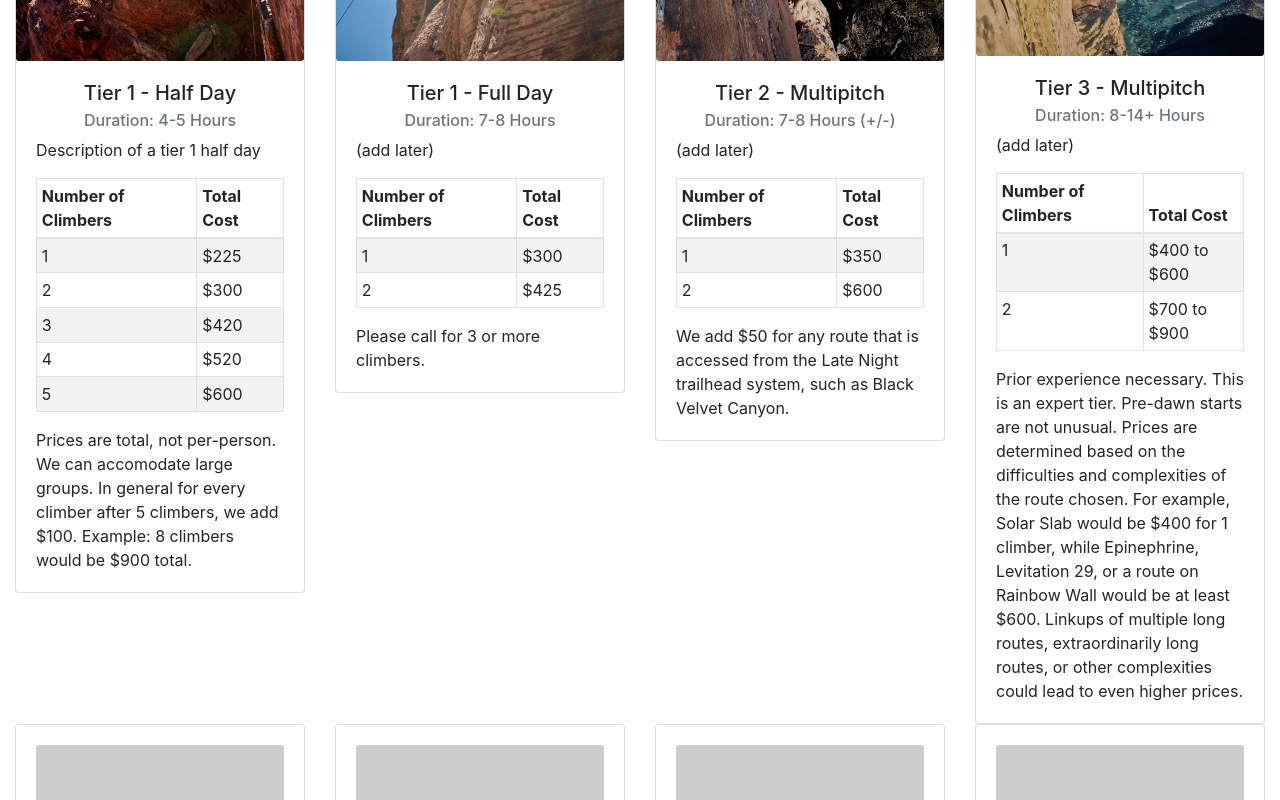
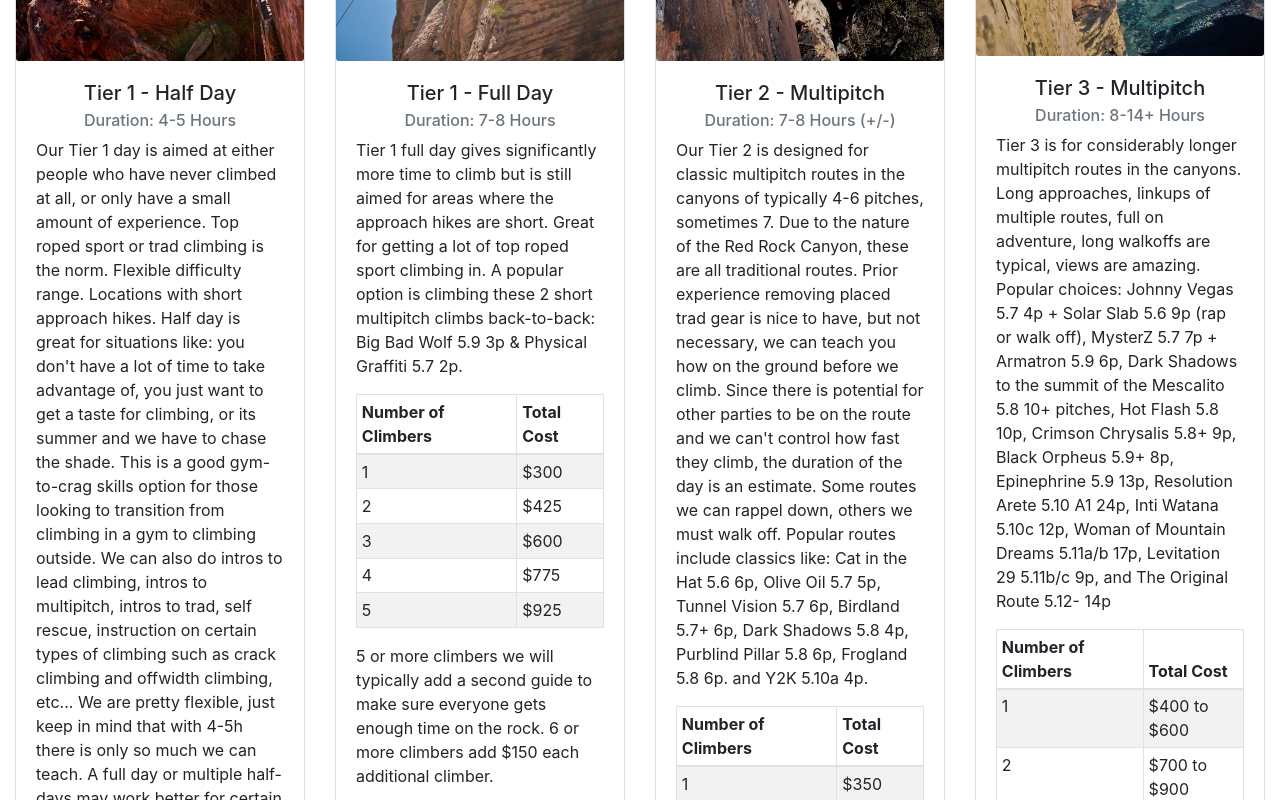
Before and after one commit to j-poneil/desert-rock-sports, a React (Create React App) app: page /guiding in a window 1280 px wide. Shown: the part 940-1740 px from the top of the page. Built offline with nearby package versions, Linux system fonts and the light colour scheme; a web font is replaced by a local one.

Commit message:
added descriptions, needs paragraphs, lists

```diff
--- a/src/components/data/guideTiers.js
+++ b/src/components/data/guideTiers.js
@@ -19,7 +19,7 @@ export const tiers = [
         imgCredit: "Calico Basin. Photo by Matt Kuehl.",
         tierName: "Tier 1 - Half Day",
         tierDuration: "4-5 Hours",
-        tierDescription: "Description of a tier 1 half day",
+        tierDescription: "Our Tier 1 day is aimed at either people who have never climbed at all, or only have a small amount of experience. Top roped sport or trad climbing is the norm. Flexible difficulty range. Locations with short approach hikes. Half day is great for situations like: you don't have a lot of time to take advantage of, you just want to get a taste for climbing, or its summer and we have to chase the shade. This is a good gym-to-crag skills option for those looking to transition from climbing in a gym to climbing outside. We can also do intros to lead climbing, intros to multipitch, intros to trad, self rescue, instruction on certain types of climbing such as crack climbing and offwidth climbing, etc... We are pretty flexible, just keep in mind that with 4-5h there is only so much we can teach. A full day or multiple half-days may work better for certain skill sets where practice is very beneficial. There are a few short multipitch climbs and we can typically fit one of them into a half day: Man's Best Friend 5.7 2p, Big Bad Wolf 5.9 3p, or Physical Graffiti 5.7 2p.",
         costTable: [
             {1: '$225'},
             {2: '$300'},
@@ -37,12 +37,15 @@ export const tiers = [
         imgCredit: "Calico Basin. Photo by Matt Kuehl.",
         tierName: "Tier 1 - Full Day",
         tierDuration: "7-8 Hours",
-        tierDescription: "(add later)",
+        tierDescription: "Tier 1 full day gives significantly more time to climb but is still aimed for areas where the approach hikes are short. Great for getting a lot of top roped sport climbing in. A popular option is climbing these 2 short multipitch climbs back-to-back: Big Bad Wolf 5.9 3p & Physical Graffiti 5.7 2p.",
         costTable: [
             {1: "$300"},
-            {2: "$425"}
+            {2: "$425"},
+            {3: "$600"},
+            {4: "$775"},
+            {5: "$925"}
         ],
-        tierNotes: "Please call for 3 or more climbers."
+        tierNotes: "5 or more climbers we will typically add a second guide to make sure everyone gets enough time on the rock. 6 or more climbers add $150 each additional climber."
     },
     {
         key: 2,
@@ -52,12 +55,12 @@ export const tiers = [
         imgCredit: "Birdland. Photo by Matt Kuehl.",
         tierName: "Tier 2 - Multipitch",
         tierDuration: "7-8 Hours (+/-)",
-        tierDescription: "(add later)",
+        tierDescription: "Our Tier 2 is designed for classic multipitch routes in the canyons of typically 4-6 pitches, sometimes 7. Due to the nature of the Red Rock Canyon, these are all traditional routes. Prior experience removing placed trad gear is nice to have, but not necessary, we can teach you how on the ground before we climb. Since there is potential for other parties to be on the route and we can't control how fast they climb, the duration of the day is an estimate. Some routes we can rappel down, others we must walk off. Popular routes include classics like: Cat in the Hat 5.6 6p, Olive Oil 5.7 5p, Tunnel Vision 5.7 6p, Birdland 5.7+ 6p, Dark Shadows 5.8 4p, Purblind Pillar 5.8 6p, Frogland 5.8 6p. and Y2K 5.10a 4p.",
         costTable: [
             {1: "$350"},
             {2: "$600"}
         ],
-        tierNotes: "We add $50 for any route that is accessed from the Late Night trailhead system, such as Black Velvet Canyon."
+        tierNotes: "We add $50 for any route that is accessed from the Late Night trailhead system, such as Black Velvet Canyon. In multipitch we limit it to 2 clients per guide, anything higher is excessively complicated, slow, and fairly rude to any other climbing parties who may be stuck waiting for excessively long times below. If the approach and/or descent hikes are long enough, we may bump it up to a Tier 3 day, even if the number of pitches is low. We are going mostly by an estimate of the number of hours needed. Ex. The route, Northeast Arete on Bridge Mtn is 5.5 5p... but thats after many miles of complicated hiking and the descent hike is something like 8-10mi. The hike to the route easily takes much longer than it takes to actually climb the route."
     },
     {
         key: 3,
@@ -67,11 +70,11 @@ export const tiers = [
         imgCredit: "Levitation 29. Photo by Matt Kuehl.",
         tierName: "Tier 3 - Multipitch",
         tierDuration: "8-14+ Hours",
-        tierDescription: "(add later)",
+        tierDescription: "Tier 3 is for considerably longer multipitch routes in the canyons. Long approaches, linkups of multiple routes, full on adventure, long walkoffs are typical, views are amazing. Popular choices: Johnny Vegas 5.7 4p + Solar Slab 5.6 9p (rap or walk off), MysterZ 5.7 7p + Armatron 5.9 6p, Dark Shadows to the summit of the Mescalito 5.8 10+ pitches, Hot Flash 5.8 10p, Crimson Chrysalis 5.8+ 9p, Black Orpheus 5.9+ 8p, Epinephrine 5.9 13p, Resolution Arete 5.10 A1 24p, Inti Watana 5.10c 12p, Woman of Mountain Dreams 5.11a/b 17p, Levitation 29 5.11b/c 9p, and The Original Route 5.12- 14p",
         costTable: [
             {1: "$400 to $600"},
             {2: "$700 to $900"}
         ],
-        tierNotes: "Prior experience necessary. This is an expert tier. Pre-dawn starts are not unusual. Prices are determined based on the difficulties and complexities of the route chosen. For example, Solar Slab would be $400 for 1 climber, while Epinephrine, Levitation 29, or a route on Rainbow Wall would be at least $600. Linkups of multiple long routes, extraordinarily long routes, or other complexities could lead to even higher prices."
+        tierNotes: "Prior experience necessary. Pre-dawn starts are not unusual. Prices are determined based on the difficulties and complexities of the route chosen as well as estimated time needed. For example, Solar Slab would be $400 for 1 climber, while Epinephrine, Levitation 29, or a route on Rainbow Wall would be at least $600. Linkups of multiple long routes, extraordinarily long routes, or other complexities could lead to even higher prices. Often a good idea to try to book a half day with the same guide in advance so they can get a good idea of your movement skills to make sure that they feel the route selected is a good fit for you. Or so they can select an appropriate route if you don't have something in mind."
     }
 ];
```
